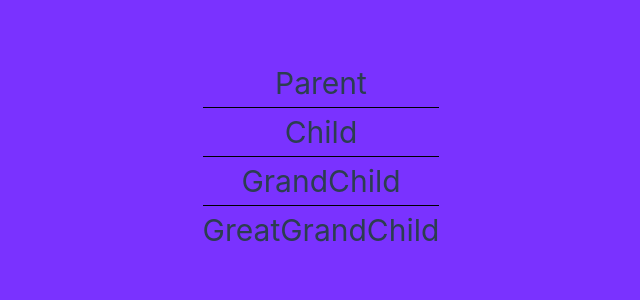
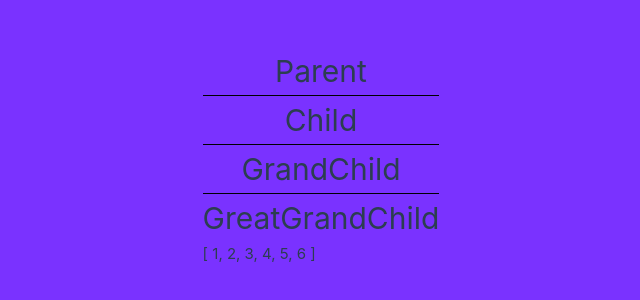
Before and after one commit to bgsdewo/Vue_With_Pinia, a Vue app in the folder vue-state-management/: page / in a window 1280 px wide. Shown: the part 244-544 px from the top of the page, without its empty margins (319-959 px from the left). Built offline with nearby package versions, Linux system fonts and the light colour scheme.

Commit message:
Kondisi Prop Drilling Yang Tidak Disarankan

```diff
--- a/vue-state-management/src/App.vue
+++ b/vue-state-management/src/App.vue
@@ -1,10 +1,14 @@
 <script setup>
+import { ref } from 'vue'
 import Parent from './components/Parent.vue'
+
+
+const numbers = ref([1,2,3,4,5,6])
 </script>
 
 <template>
   <main>
-    <Parent />
+    <Parent :numbers="numbers" />
   </main>
 </template>
 
--- a/vue-state-management/src/components/Child.vue
+++ b/vue-state-management/src/components/Child.vue
@@ -1,10 +1,11 @@
 <script setup>
 import GrandChild from './GrandChild.vue'
+const {numbers} = defineProps(['numbers'])
 </script>
 <template>
     <div>
         <h1>Child</h1>
         <div class="line"></div>
-        <GrandChild />
+        <GrandChild :numbers="numbers" />
     </div>
 </template>
--- a/vue-state-management/src/components/GrandChild.vue
+++ b/vue-state-management/src/components/GrandChild.vue
@@ -1,10 +1,11 @@
 <script setup>
 import GreatGrandChild from './GreatGrandChild.vue'
+const {numbers} = defineProps(['numbers'])
 </script>
 <template>
     <div>
         <h1>GrandChild</h1>
         <div class="line"></div>
-        <GreatGrandChild />
+        <GreatGrandChild :numbers="numbers" />
     </div>
 </template>
--- a/vue-state-management/src/components/GreatGrandChild.vue
+++ b/vue-state-management/src/components/GreatGrandChild.vue
@@ -1,6 +1,10 @@
+<script setup>
+const {numbers} = defineProps(['numbers'])
+</script>
+
 <template>
     <div>
         <h1>GreatGrandChild</h1>
-
+        {{ numbers }}
     </div>
 </template>
--- a/vue-state-management/src/components/Parent.vue
+++ b/vue-state-management/src/components/Parent.vue
@@ -1,11 +1,12 @@
 <script setup>
 import Child from './Child.vue'
+const {numbers} = defineProps(['numbers'])
 </script>
 
 <template>
     <div>
         <h1>Parent</h1>
         <div class="line"></div>
-        <Child />
+        <Child :numbers="numbers" />
     </div>
 </template>
```
